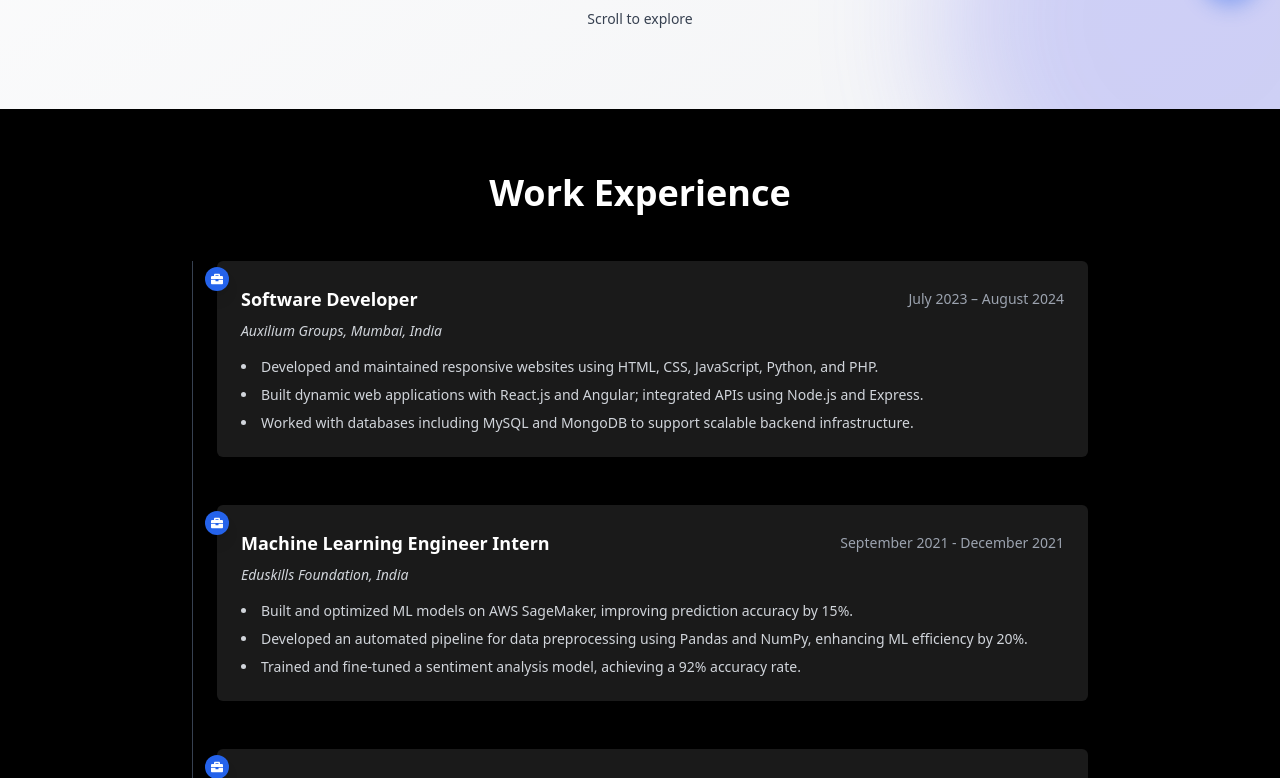
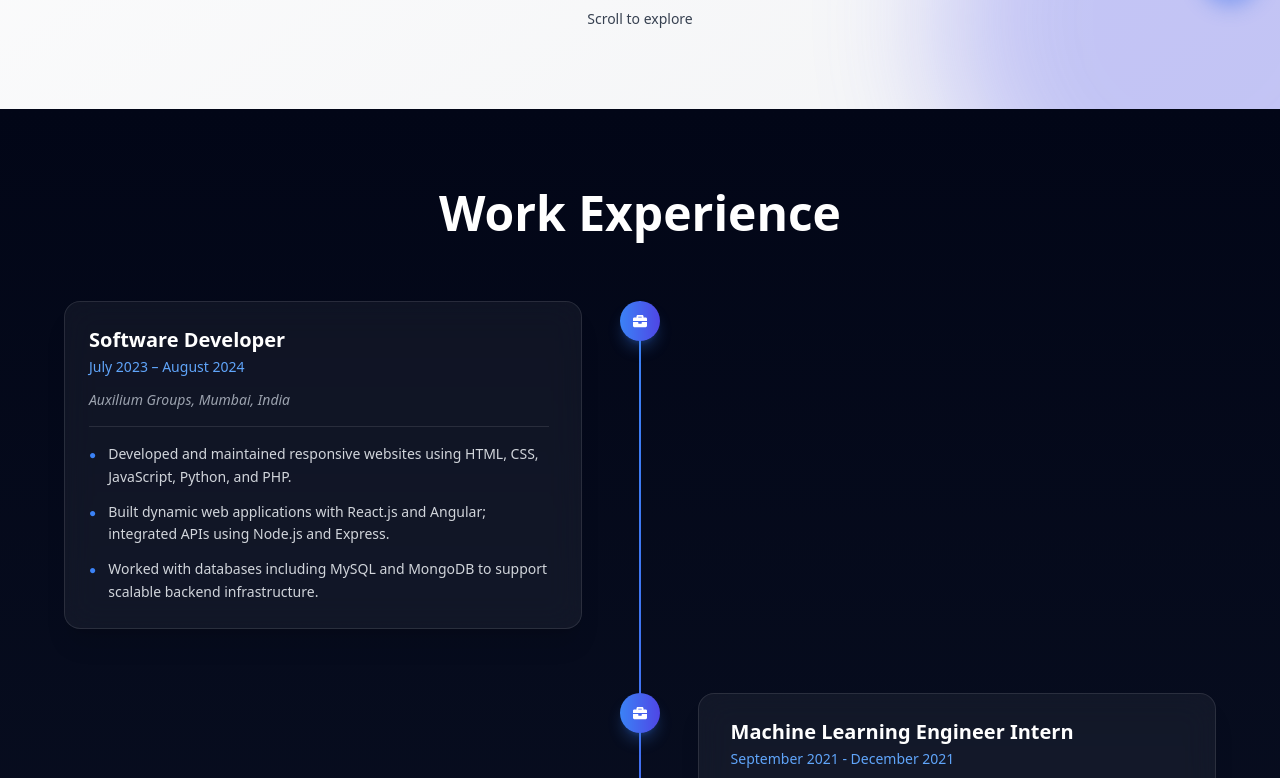
Before and after one commit to AyushPoojariUCD/portfolio, a React (Vite) app: page / in a window 1280 px wide. Shown: the part 782-1560 px from the top of the page. Built offline with nearby package versions, Linux system fonts and the light colour scheme.

Commit message:
feat: work-experience section

```diff
--- a/src/components/DeliverSection.jsx
+++ /dev/null
@@ -1,104 +0,0 @@
-import React from "react";
-import { FaCode, FaBrain, FaCloud } from "react-icons/fa";
-import { FiDownload } from "react-icons/fi";
-import { MdConnectWithoutContact } from "react-icons/md";
-
-const DeliverSection = () => {
-  return (
-    <section
-      className="relative bg-[#0f0f0f] text-white py-20 px-6 overflow-hidden"
-      id="contact"
-    >
-      {/* Background Gradient Blur (Dark only) */}
-      <div className="absolute -top-40 -left-40 w-[400px] h-[400px] bg-blue-500 opacity-10 rounded-full blur-3xl z-0 animate-pulse"></div>
-      <div className="absolute -bottom-40 -right-40 w-[400px] h-[400px] bg-purple-500 opacity-10 rounded-full blur-3xl z-0 animate-pulse"></div>
-
-      <div className="relative z-10 max-w-7xl mx-auto text-center">
-        <h2 className="text-4xl font-extrabold mb-4">
-          What I Bring to the Table
-        </h2>
-        <p className="text-gray-400 text-lg mb-12">
-          A blend of engineering, AI, and automation — built to deliver business
-          impact.
-        </p>
-
-        {/* Feature Grid */}
-        <div className="grid gap-8 md:grid-cols-3 text-left">
-          {/* Full-Stack Engineering */}
-          <div className="bg-[#1a1a1a] rounded-xl p-6 shadow hover:shadow-blue-500/20 transition">
-            <div className="text-blue-400 mb-3">
-              <FaCode size={24} />
-            </div>
-            <h3 className="text-xl font-semibold mb-4">
-              Full-Stack Engineering
-            </h3>
-            <ul className="text-gray-400 space-y-2 text-sm">
-              <li>✅ React, NextJS and VueJS apps</li>
-              <li>✅ JavaScript and Typescript with Tailwind for design</li>
-              <li>✅ Firebase, OAuth2, JWT for auth</li>
-              <li>✅ CI/CD and Deployment</li>
-            </ul>
-          </div>
-
-          {/* AI + Automation */}
-          <div className="bg-[#1a1a1a] rounded-xl p-6 shadow hover:shadow-purple-500/20 transition">
-            <div className="text-purple-400 mb-3">
-              <FaBrain size={24} />
-            </div>
-            <h3 className="text-xl font-semibold mb-4">
-              AI & Browser Automation
-            </h3>
-            <ul className="text-gray-400 space-y-2 text-sm">
-              <li>✅ GPT-4o, Claude & other LLM integration</li>
-              <li>✅ Agentic and MCP server client development</li>
-              <li>✅ Machine Learning and AI </li>
-              <li>✅ MLOPS using MLflow, Sagemaker, Apache DAG</li>
-            </ul>
-          </div>
-
-          {/* DevOps + Systems */}
-          <div className="bg-[#1a1a1a] rounded-xl p-6 shadow hover:shadow-indigo-500/20 transition">
-            <div className="text-indigo-400 mb-3">
-              <FaCloud size={24} />
-            </div>
-            <h3 className="text-xl font-semibold mb-4">
-              System Design & DevOps
-            </h3>
-            <ul className="text-gray-400 space-y-2 text-sm">
-              <li>✅ Docker and Kubernetes with HELM</li>
-              <li>✅ Amazon, Azure and GCP deployments</li>
-              <li>✅ Messaging with Kafka and RabbitMQ</li>
-              <li>✅ Microservices based project</li>
-              <li>
-                ✅ Github Actions, Jenkins and Terraform for complete
-                orchestration
-              </li>
-            </ul>
-          </div>
-        </div>
-
-        {/* CTA Buttons */}
-        <div className="mt-16 flex flex-col sm:flex-row justify-center gap-4">
-          <a
-            href="https://drive.google.com/uc?export=download&id=1FHqJmsLYLwJfE2QPLJCwDVo_k4L5iF-B"
-            className="bg-blue-600 hover:bg-blue-700 text-white px-6 py-3 rounded-md text-sm font-medium flex items-center gap-2"
-          >
-            <FiDownload /> Download Resume
-          </a>
-
-          <a
-            href="https://www.linkedin.com/in/ayush-poojari/"
-            target="_blank"
-            rel="noopener noreferrer"
-            className="border border-gray-600 hover:border-blue-500 text-gray-300 hover:text-white px-6 py-3 rounded-md text-sm font-medium flex items-center gap-2"
-          >
-            {/* Icon or text here */}
-            LinkedIn Profile
-          </a>
-        </div>
-      </div>
-    </section>
-  );
-};
-
-export default DeliverSection;
--- a/src/components/WorkExperience.jsx
+++ b/src/components/WorkExperience.jsx
@@ -46,36 +46,72 @@ const experiences = [
 
 const WorkExperience = () => {
   return (
-    <section className="bg-black text-white py-16 px-6" id="work">
-      <div className="max-w-4xl mx-auto">
-        <h2 className="text-4xl font-bold text-center mb-12">
+    <section className="relative bg-gradient-to-b from-[#020617] to-[#0f172a] text-white py-16 sm:py-20 px-4 sm:px-6">
+      <div className="max-w-6xl mx-auto">
+        {/* Heading */}
+        <h2 className="text-3xl sm:text-4xl md:text-5xl font-bold text-center mb-12 sm:mb-16">
           Work Experience
         </h2>
-        <div className="relative border-l border-gray-700 pl-6">
-          {experiences.map((exp, index) => (
-            <div key={index} className="mb-12 relative">
-              {/* Timeline Dot */}
-              <div className="absolute -left-3 top-1.5 w-6 h-6 rounded-full bg-blue-600 flex items-center justify-center shadow-lg">
-                <FaBriefcase className="text-white text-xs" />
+
+        {/* Timeline */}
+        <div className="relative">
+          {/* Line → left on mobile, center on desktop */}
+          <div className="absolute left-4 md:left-1/2 top-0 h-full w-[2px] bg-gradient-to-b from-blue-500 to-indigo-600 md:-translate-x-1/2"></div>
+
+          <div className="space-y-12 sm:space-y-16">
+            {experiences.map((exp, index) => {
+              const isLeft = index % 2 === 0;
+
+              return (
+                <div key={index} className="relative flex">
+                  {/* Dot */}
+                  <div className="absolute left-4 md:left-1/2 w-8 h-8 md:w-10 md:h-10 transform md:-translate-x-1/2 bg-gradient-to-r from-blue-500 to-indigo-600 rounded-full flex items-center justify-center shadow-lg shadow-blue-500/30 z-10">
+                    <FaBriefcase className="text-white text-xs md:text-sm" />
                   </div>
 
-              {/* Content Box */}
-              <div className="bg-[#1a1a1a] p-6 rounded-md shadow-md">
-                <div className="flex flex-col sm:flex-row sm:justify-between sm:items-center mb-2">
-                  <h3 className="text-lg font-semibold">{exp.role}</h3>
-                  <span className="text-sm text-gray-400">{exp.period}</span>
+                  {/* Card */}
+                  <div
+                    className={`group w-full md:w-[45%] ml-12 md:ml-0 p-5 sm:p-6 rounded-2xl border border-white/10 backdrop-blur-lg bg-white/5
+                    shadow-xl transition-all duration-300
+                    hover:scale-[1.02] hover:shadow-blue-500/20
+                    hover:bg-gradient-to-r hover:from-blue-500/20 hover:to-indigo-600/20
+                    hover:border-blue-400/40
+                    ${isLeft ? "md:mr-auto md:pr-8" : "md:ml-auto md:pl-8"}`}
+                  >
+                    {/* Header */}
+                    <div className="mb-2 sm:mb-3">
+                      <h3 className="text-lg sm:text-xl font-semibold text-white group-hover:text-blue-400 transition">
+                        {exp.role}
+                      </h3>
+                      <span className="text-xs sm:text-sm text-blue-400">
+                        {exp.period}
+                      </span>
                     </div>
-                <p className="text-sm italic text-gray-300 mb-4">
+
+                    {/* Company */}
+                    <p className="text-xs sm:text-sm italic text-gray-400 mb-3 sm:mb-4">
                       {exp.company}
                     </p>
-                <ul className="list-disc list-inside space-y-2 text-sm text-gray-300">
+
+                    {/* Divider */}
+                    <div className="h-px bg-white/10 mb-3 sm:mb-4"></div>
+
+                    {/* Points */}
+                    <ul className="space-y-2 sm:space-y-3 text-xs sm:text-sm text-gray-300">
                       {exp.points.map((point, i) => (
-                    <li key={i}>{point}</li>
+                        <li key={i} className="flex items-start gap-2 sm:gap-3">
+                          <span className="text-blue-500 mt-1 text-[10px] sm:text-xs">
+                            ●
+                          </span>
+                          <span className="leading-relaxed">{point}</span>
+                        </li>
                       ))}
                     </ul>
                   </div>
                 </div>
-          ))}
+              );
+            })}
+          </div>
         </div>
       </div>
     </section>
```
Lines whose indentation alone changed are shown as unchanged.
